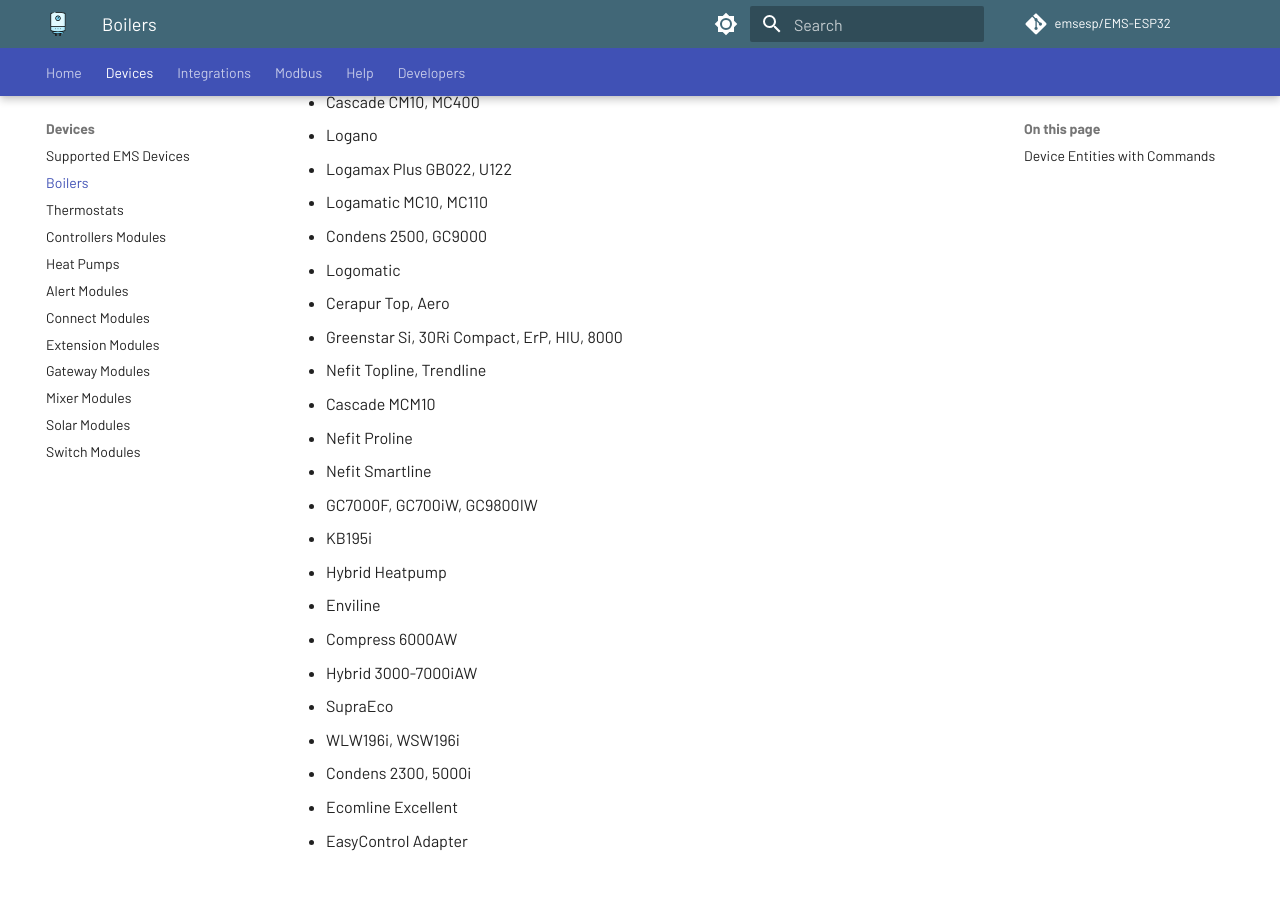
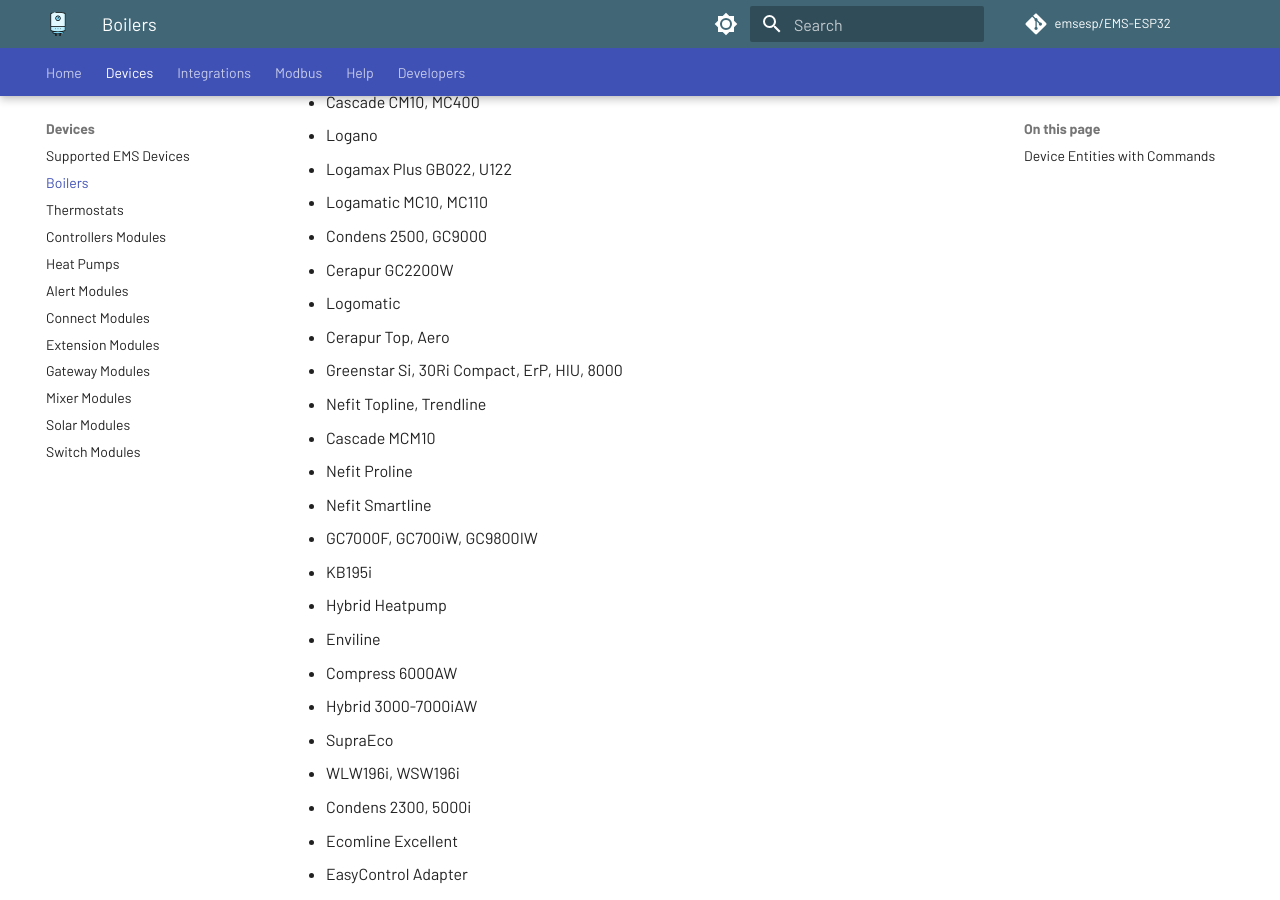
Before and after one commit to emsesp/docs, an MkDocs documentation site: the page built from docs/Boilers.md, in a window 1280 px wide and 900 px high, scrolled down 307 px. Built offline with MkDocs 1.6.1 and Material for MkDocs 9.7.7, drawn with Linux system fonts in a browser that asks for light colours; comment, search, counter and statistics services are not loaded.

Commit message:
Add Cerapur GC2200W to Boilers list
Add Cerapur GC2200W to the list of boilers.

```diff
--- a/docs/Boilers.md
+++ b/docs/Boilers.md
@@ -10,6 +10,7 @@
 - Logamax Plus GB022, U122
 - Logamatic MC10, MC110
 - Condens 2500, GC9000
+- Cerapur GC2200W
 - Logomatic
 - Cerapur Top, Aero
 - Greenstar Si, 30Ri Compact, ErP, HIU, 8000
```
